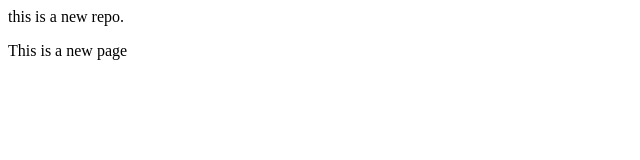
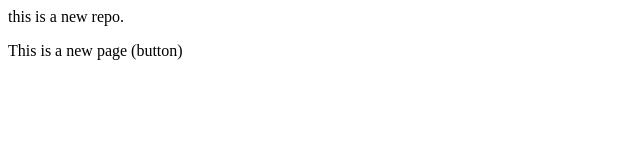
Before and after one commit to Reetujangra78/localrepo, a plain HTML site: page index.html in a window 1280 px wide. Shown: the full height of the page, 0-640 px from the left. Drawn offline with Linux system fonts and the light colour scheme.

```diff
--- a/index.html
+++ b/index.html
@@ -1,2 +1,2 @@
 <p>this is a new repo.</p>
-<p>This is a new page</p>
+<p>This is a new page (button)</p>
```
